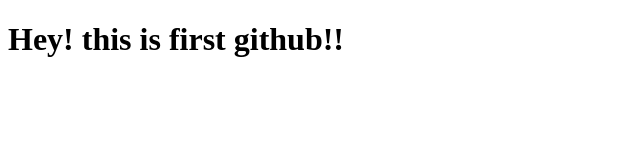
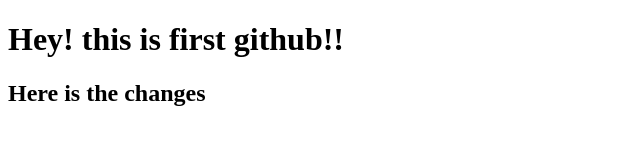
Before and after one commit to moynulislamsghs/first-github, a plain HTML site: page index.html in a window 1280 px wide. Shown: the whole page, without its empty margins (0-640 px from the left). Drawn offline with Linux system fonts and the light colour scheme.

Commit message:
first change

```diff
--- a/index.html
+++ b/index.html
@@ -7,5 +7,6 @@
 </head>
 <body>
     <h1>Hey! this is first github!!</h1>
+    <h2>Here is the changes</h2>
 </body>
 </html>
```
Also changed, not shown: 1 other file.
